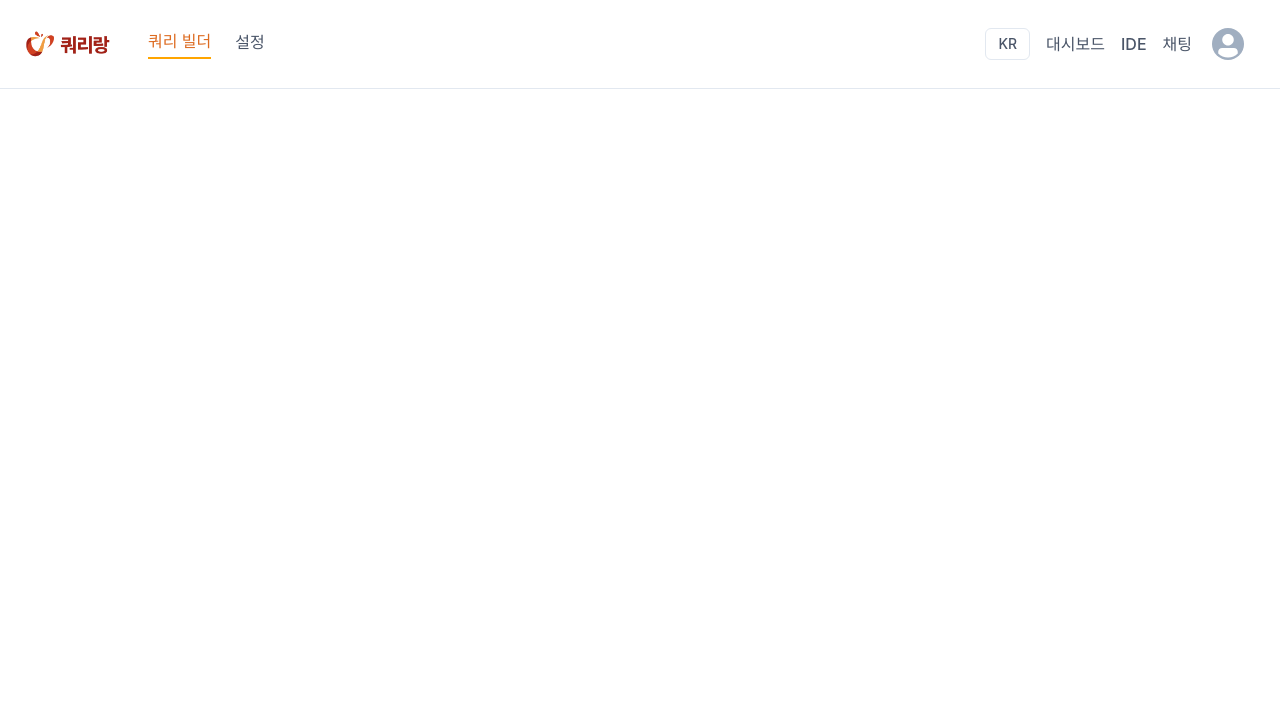
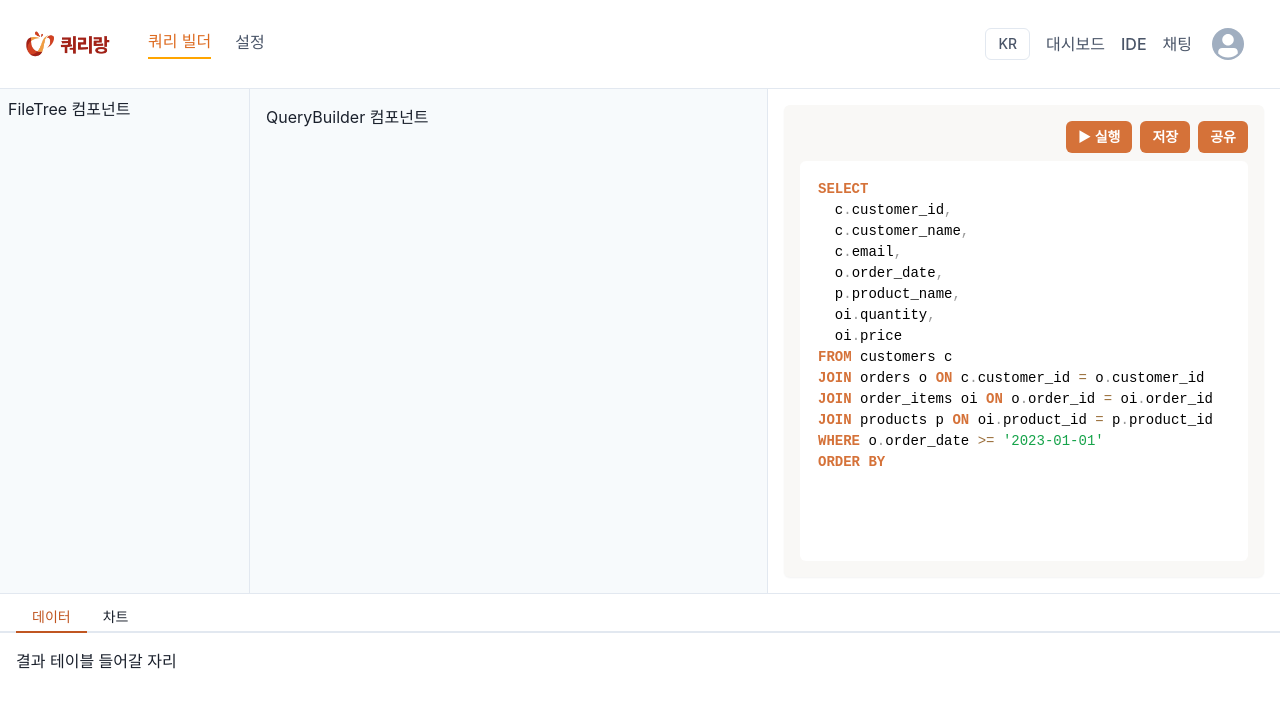
Before and after one commit to with-query/webide-react-fe, a React (Vite) app in the folder code-editor/: page /query-builder in a window 1280 px wide. Shown: the top 708 px of the page. Built offline with nearby package versions, Linux system fonts and the light colour scheme.

Commit message:
1. 비밀번호 잊어버렸을 때 돌아가는 텍스트 색상 변경 2. 작업공간 기본 구조 및 codeEditor 영역 생성  => WorkSpace내부에서 components 파일 3가지 및 데이터 영역 불러옴

```diff
--- a/code-editor/package.json
+++ b/code-editor/package.json
@@ -18,12 +18,14 @@
     "axios": "^1.11.0",
     "frame": "^1.0.0-alpha.2",
     "framer-motion": "^6.5.1",
+    "prismjs": "^1.30.0",
     "react": "^19.1.0",
     "react-dnd": "^16.0.1",
     "react-dnd-html5-backend": "^16.0.1",
     "react-dom": "^19.1.0",
     "react-icons": "^5.5.0",
-    "react-router-dom": "^7.7.1"
+    "react-router-dom": "^7.7.1",
+    "react-simple-code-editor": "^0.14.1"
   },
   "devDependencies": {
     "@eslint/js": "^9.30.1",
--- a/code-editor/src/App.jsx
+++ b/code-editor/src/App.jsx
@@ -126,6 +126,7 @@ import Dashboard from "./pages/Dashboard";
 import Editor from "./pages/Editor";
 //import Chat from "./pages/Chat";
 import MyPage from "./pages/MyPage";
+import Workspace from "./pages/Workspace/Workspace";
 
 
 
@@ -137,6 +138,7 @@ function App() {
         <Route path="/dashboard" element={<Dashboard />} />
         <Route path="/ide" element={<Editor />} />
         <Route path="/mypage" element={<MyPage />} />
+         <Route path="/query-builder" element={<Workspace />} />
       </Routes>
     </Router>
   );
--- a/code-editor/src/components/modals/ForgotPasswordModal.jsx
+++ b/code-editor/src/components/modals/ForgotPasswordModal.jsx
@@ -34,7 +34,7 @@ const ForgotPasswordModal = ({ isOpen, onClose, onOpenLogin }) => {
             비밀번호 재설정 링크 받기
           </Button>
 
-          <Text mt={4} fontSize="sm" textAlign="center" cursor="pointer" onClick={() => {
+          <Text mt={4} color="orange.400" fontSize="sm" textAlign="center" cursor="pointer" onClick={() => {
             onClose();
             onOpenLogin();
           }}>
--- a/code-editor/src/pages/Workspace/Workspace.jsx
+++ b/code-editor/src/pages/Workspace/Workspace.jsx
@@ -0,0 +1,51 @@
+import { Box, Flex, Tabs, TabList, TabPanels, Tab, TabPanel } from "@chakra-ui/react";
+import FileTree from "./components/FileTree";
+import QueryBuilder from "./components/QueryBuilder";
+import CodeEditor from "./components/CodeEditor";
+
+const Workspace = () => {
+  return (
+    <Flex direction="column" height="100%">
+      {/* 상단 3분할 영역 */}
+      <Flex flex="1" overflow="hidden">
+        {/* 왼쪽: 파일/폴더 */}
+        <Box width="250px" borderRight="1px solid #E2E8F0" bg="gray.50" p={2} overflowY="auto">
+          <FileTree />
+        </Box>
+
+        {/* 가운데: 쿼리 빌더 */}
+        <Box flex="1" borderRight="1px solid #E2E8F0" bg="gray.50" p={4} overflowY="auto">
+          <QueryBuilder />
+        </Box>
+
+        {/* 오른쪽: 코드 에디터 */}
+        <Box width="40%" bg="white" p={4} overflowY="auto">
+          <CodeEditor />
+        </Box>
+      </Flex>
+
+      {/* 하단: 결과 영역 */}
+      <Box borderTop="1px solid #E2E8F0" height="250px" bg="white">
+        <Tabs size="sm" colorScheme="orange">
+          <TabList px={4} pt={2}>
+            <Tab>데이터</Tab>
+            <Tab>차트</Tab>
+          </TabList>
+
+          <TabPanels>
+            <TabPanel>
+              {/* 데이터 결과 영역 */}
+              <Box>결과 테이블 들어갈 자리</Box>
+            </TabPanel>
+            <TabPanel>
+              {/* 차트 영역 */}
+              <Box>차트 컴포넌트 자리</Box>
+            </TabPanel>
+          </TabPanels>
+        </Tabs>
+      </Box>
+    </Flex>
+  );
+};
+
+export default Workspace;
--- a/code-editor/src/pages/Workspace/components/CodeEditor.jsx
+++ b/code-editor/src/pages/Workspace/components/CodeEditor.jsx
@@ -0,0 +1,67 @@
+import React, { useState } from "react";
+import { Box, Button, Flex } from "@chakra-ui/react";
+import Editor from "react-simple-code-editor";
+import Prism from "prismjs";
+import "prismjs/components/prism-sql"; // SQL 문법 하이라이트용
+import "prismjs/themes/prism.css"; // 기본 Prism 테마 (커스터마이징 가능)
+import "../styles/prism-custom.css"
+const CodeEditor = () => {
+  const [sql, setSql] = useState(`SELECT
+  c.customer_id,
+  c.customer_name,
+  c.email,
+  o.order_date,
+  p.product_name,
+  oi.quantity,
+  oi.price
+FROM customers c
+JOIN orders o ON c.customer_id = o.customer_id
+JOIN order_items oi ON o.order_id = oi.order_id
+JOIN products p ON oi.product_id = p.product_id
+WHERE o.order_date >= '2023-01-01'
+ORDER BY`);
+
+  const handleRun = () => {
+    console.log("쿼리 실행:", sql);
+  };
+
+  return (
+    <Box flex="1" p={4} bg="brand.100" borderRadius="md" boxShadow="sm">
+      <Flex justify="flex-end" gap={2} mb={2}>
+        <Button colorScheme="orange" size="sm" onClick={handleRun}>
+          ▶ 실행
+        </Button>
+        <Button colorScheme="orange" size="sm">
+          저장
+        </Button>
+        <Button colorScheme="orange" size="sm">
+          공유
+        </Button>
+      </Flex>
+
+      <Box
+        bg="white"
+        color="black"
+        fontFamily="monospace"
+        fontSize="sm"
+        height="400px"
+        overflow="auto"
+        borderRadius="md"
+        padding={2}
+      >
+        <Editor
+          value={sql}
+          onValueChange={setSql}
+          highlight={(code) => Prism.highlight(code, Prism.languages.sql, "sql")}
+          padding={10}
+          style={{
+            fontFamily: "monospace",
+            fontSize: 14,
+          }}
+        />
+      </Box>
+    </Box>
+  );
+};
+
+export default CodeEditor;
--- a/code-editor/src/pages/Workspace/components/FileTree.jsx
+++ b/code-editor/src/pages/Workspace/components/FileTree.jsx
@@ -0,0 +1,8 @@
+
+const FileTree = () => {
+  return (
+    <div>FileTree 컴포넌트</div>
+  );
+};
+
+export default FileTree;
--- a/code-editor/src/pages/Workspace/components/QueryBuilder.jsx
+++ b/code-editor/src/pages/Workspace/components/QueryBuilder.jsx
@@ -0,0 +1,8 @@
+
+const QueryBuilder = () => {
+  return (
+    <div>QueryBuilder 컴포넌트</div>
+  );
+};
+
+export default QueryBuilder;
--- /dev/null
+++ b/code-editor/src/pages/Workspace/styles/prism-custom.css
@@ -0,0 +1,23 @@
+/* prism-custom.css */
+
+.token.keyword {
+  color: #d57239;
+  font-weight: bold;
+}
+
+.token.string {
+  color: #16a34a; /* 초록색 (tailwind green-600) */
+}
+
+.token.number {
+  color: #2563eb; /* 파란색 (tailwind blue-600) */
+}
+
+.token.function {
+  color: #db2777; /* 핑크 (tailwind pink-600) */
+}
+
+.token.comment {
+  color: #9ca3af; /* 회색 (tailwind gray-400) */
+  font-style: italic;
+}
```
Also changed, not shown: 1 other file (tests, documents, lock files or other folders).
